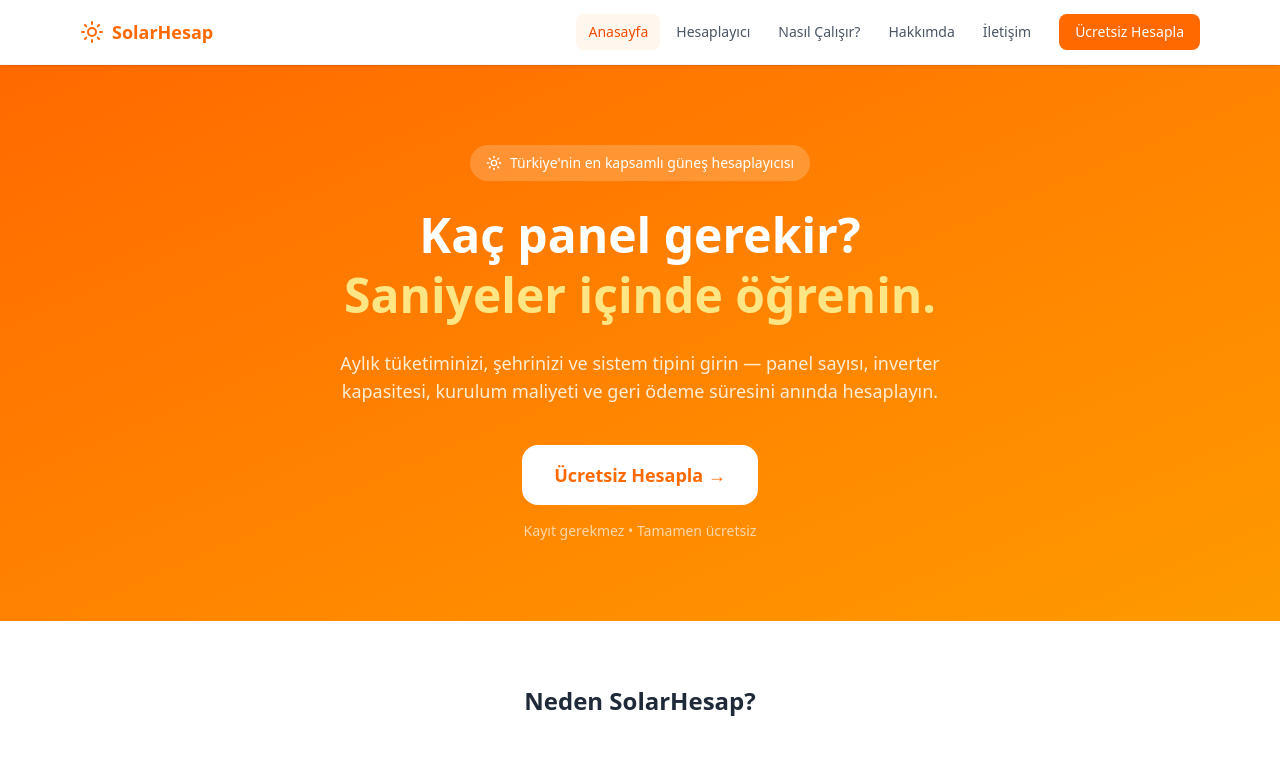
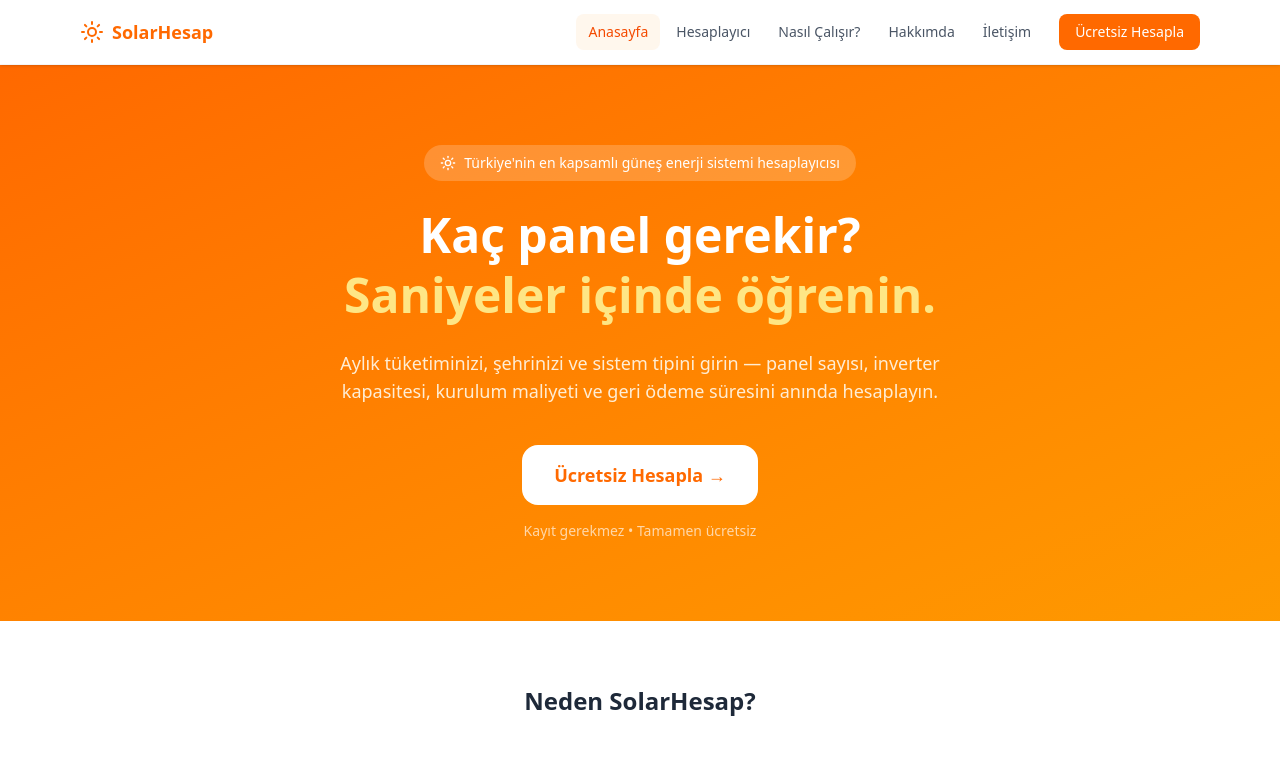
Before and after one commit to sibuay/solarhesap, a React (Vite) app in the folder solar-app/: page / in a window 1280 px wide. Shown: the top 783 px of the page. Built offline with nearby package versions, Linux system fonts and the light colour scheme.

Commit message:
Update Anasayfa.jsx

```diff
--- a/solar-app/src/pages/Anasayfa.jsx
+++ b/solar-app/src/pages/Anasayfa.jsx
@@ -38,7 +38,7 @@ export default function Anasayfa() {
         <div className="max-w-4xl mx-auto text-center">
           <div className="inline-flex items-center gap-2 bg-white/20 px-4 py-2 rounded-full text-sm font-medium mb-6">
             <Sun className="w-4 h-4" />
-            Türkiye'nin en kapsamlı güneş hesaplayıcısı
+            Türkiye'nin en kapsamlı güneş enerji sistemi hesaplayıcısı
           </div>
           <h1 className="text-4xl md:text-5xl font-bold mb-6 leading-tight">
             Kaç panel gerekir?<br />
```
